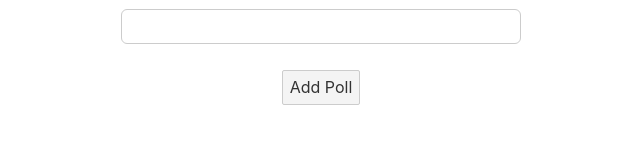
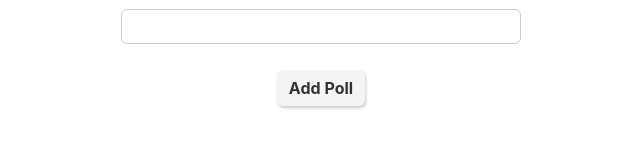
Before and after one commit to marianojhb/sveltenetninja, a Svelte app: page / in a window 1280 px wide. Both pictures are taken after a click on the item "Add New Poll". Shown: the part 467-627 px from the top of the page, without its empty margins (319-959 px from the left). Built offline with nearby package versions, Linux system fonts and the light colour scheme.

Commit message:
Added Button as component

```diff
--- a/src/App.svelte
+++ b/src/App.svelte
@@ -1,7 +1,7 @@
 <script>
 	import Header from './components/Header.svelte';
 	import Footer from './components/Footer.svelte';
-	import Tabs from './components/shared/Tabs.svelte';
+	import Tabs from './shared/Tabs.svelte';
   import CreatePollForm from './components/CreatePollForm.svelte'
 
   // tabs
--- a/src/components/CreatePollForm.svelte
+++ b/src/components/CreatePollForm.svelte
@@ -1,4 +1,6 @@
 <script>
+import Button from '../shared/Button.svelte'
+
 let fields = {
     question : '',
     answerA: '',
@@ -26,7 +28,7 @@ const submitHandler = () => {
         <input type="text" id="answer-b" bind:value={fields.answerB}>
     </div>
 
-    <button>Add Poll</button>
+    <Button>Add Poll</Button>
 
 </form>
 
--- /dev/null
+++ b/src/shared/Button.svelte
@@ -0,0 +1,21 @@
+<script>
+    export let type= 'primary'
+    export let flat = false
+    export let inverse = false
+</script>
+
+<button class={type}>
+    <slot></slot>
+</button>
+
+
+<style>
+    button {
+        border: 0;
+        cursor: pointer;
+        border-radius: 6px;
+        padding: 8px 12px;
+        font-weight: bold;
+        box-shadow: 1px 2px 3px rgba(0,0,0,0.2);
+    }
+</style>
```
Also changed, not shown: src/shared/Tabs.svelte (renamed from src/components/shared/Tabs.svelte).
